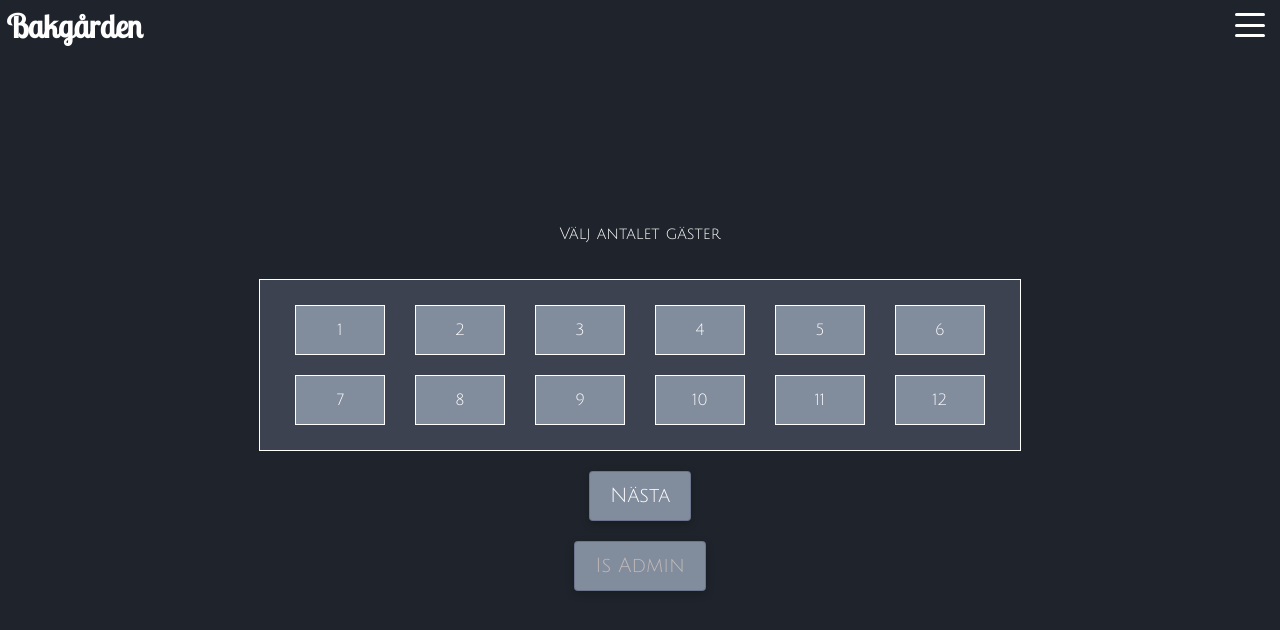
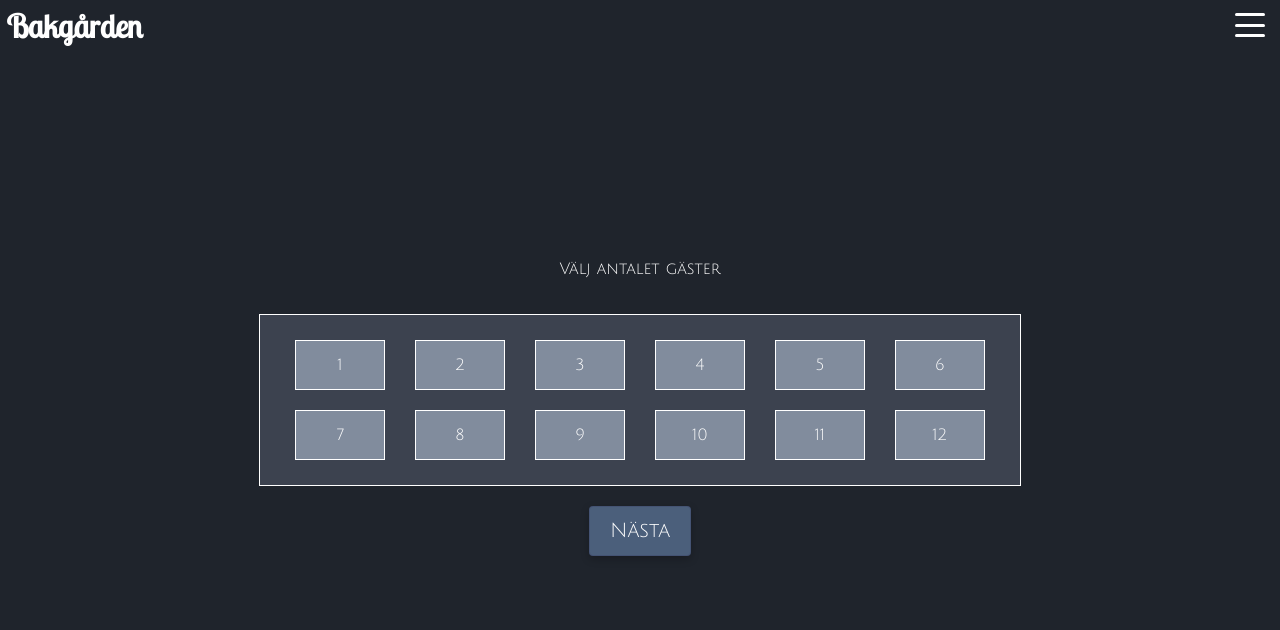
Before and after one commit to PetraElgemyr/restaurant-fullstack, a React (Vite) app in the folder fed22s-therestaurant/: page /booking in a window 1280 px wide. Shown: the top 630 px of the page. Built offline with nearby package versions, Linux system fonts and the light colour scheme; a web font is replaced by a local one.

Commit message:
(fix): reset button outside form and button color

```diff
--- a/fed22s-therestaurant/src/components/BookGuests.tsx
+++ b/fed22s-therestaurant/src/components/BookGuests.tsx
@@ -142,7 +142,6 @@ export const BookGuests = ({ goToCalendar, isAdmin }: IChooseGuests) => {
             Nästa
           </Button>
           {html}
-          <Button disabled={!isAdmin}>Is Admin</Button>
         </GuestWrapper>
       </>
     );
@@ -169,9 +168,7 @@ export const BookGuests = ({ goToCalendar, isAdmin }: IChooseGuests) => {
             />
             <Button>Nästa</Button>
           </StyledForm>
-
           {html}
-          <Button disabled={!isAdmin}>Is Admin</Button>
         </GuestWrapper>
       </>
     );
--- a/fed22s-therestaurant/src/components/ChangeBooking.tsx
+++ b/fed22s-therestaurant/src/components/ChangeBooking.tsx
@@ -256,7 +256,9 @@ export const ChangeBooking = ({
               ? ""
               : "Vänligen fyll i alla fält och välj önskad sittning"}
           </span>
-          <ChangeButton
+          <ChangeButton disabled={submitted}>Spara</ChangeButton>
+        </StyledForm>
+        <ChangeButton
             onClick={() => {
               setCurrentBooking(booking);
             }}
@@ -264,8 +266,6 @@ export const ChangeBooking = ({
           >
             Ångra
           </ChangeButton>
-          <ChangeButton disabled={submitted}>Spara</ChangeButton>
-        </StyledForm>
       </AdminCalendarChange>
     );
   } else {
--- a/fed22s-therestaurant/src/components/styled/Buttons.tsx
+++ b/fed22s-therestaurant/src/components/styled/Buttons.tsx
@@ -9,7 +9,8 @@ export const Button = styled.button`
   font-size: 20px;
   color: ${({ disabled }) => (disabled ? "#C1B9B9" : "white")};
   border: 1px solid rgba(50, 50, 93, 0.25);
-  background-color: ${({ disabled }) => (disabled ? "#818C9D" : "#818C9D")};
+  background-color: ${({ disabled }) => (disabled ? "#818C9D" : "#4b5f7b")};
+  text-decoration: ${({ disabled }) => (disabled ? "line-through" : "")};
   height: 50px;
   min-width: 100px;
   cursor: pointer;
@@ -22,15 +23,15 @@ export const Button = styled.button`
   transition: all 0.5s;
 
   &:hover {
-    border: 1px solid #accdff;
+    border: ${({ disabled }) => (disabled ? "1px solid #818C9D" : "1px solid #accdff")};
   }
 
   &:active {
     transition: none;
     border: ${({ disabled }) =>
       disabled ? "1px solid #818C9D" : "1px solid #59739A"};
-    background-color: ${({ disabled }) => (disabled ? "#818C9D" : "#4B5F7B")};
-    color: ${({ disabled }) => (disabled ? "#C1B9B9" : "#ACCDFF")};
+    background-color: ${({ disabled }) => (disabled ? "#818C9D" : "#314868")};
+    color: ${({ disabled }) => (disabled ? "#C1B9B9" : "#566479")};
   }
 `;
 
```
